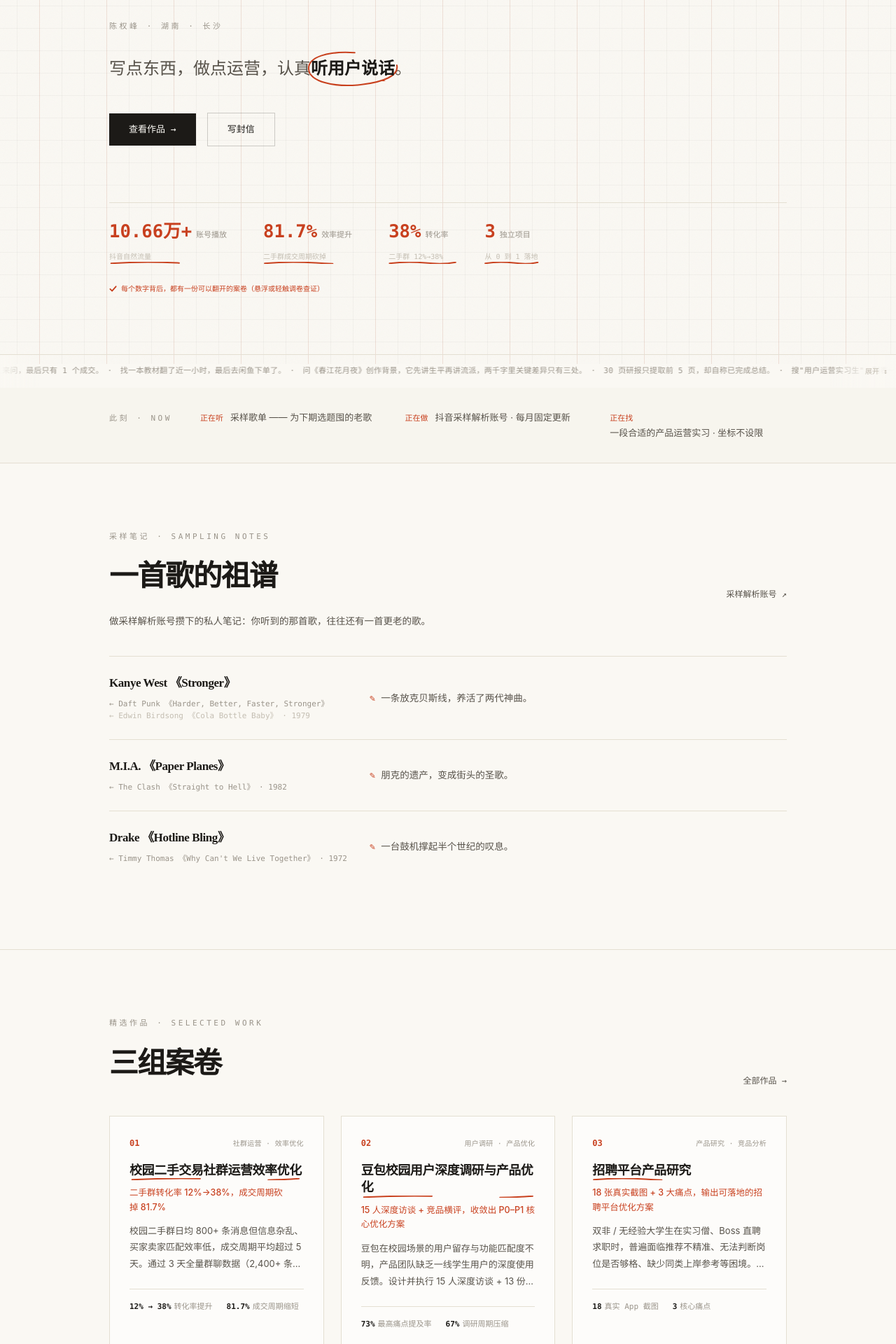
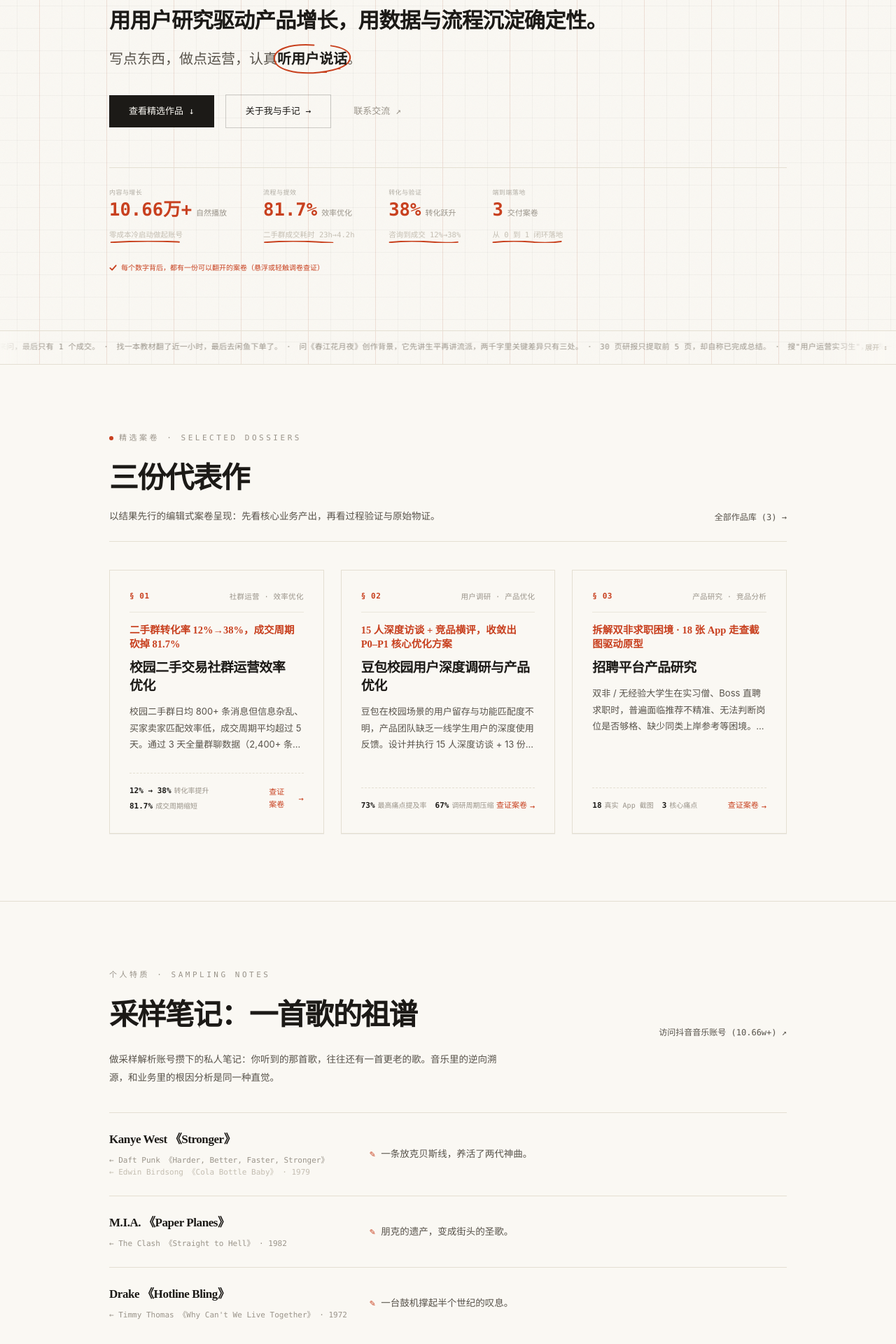
Before and after one commit to kimichen24/kimi-portfolio, a React (Vite) app: page / in a window 1280 px wide. Shown: the part 280-2200 px from the top of the page at 70% size. Built offline with nearby package versions, Linux system fonts and the light colour scheme; the HTML template or start-up script is replaced by a standard one; a web font is replaced by a local one.

Commit message:
feat: restructure home narrative with value proposition, result-first projects, and landing page nodes

```diff
--- a/src/data/content.js
+++ b/src/data/content.js
@@ -26,6 +26,7 @@ export const profile = {
   englishName: 'Kimi Chen',
   // 一句话定位 — 个人网站的自我介绍（分享体，非求职体）
   role: '产品运营 · 求职中',
+  valueProposition: '用用户研究驱动产品增长，用数据与流程沉淀确定性。',
   tagline: '这里是 Kimi 的个人网站——案卷、手记、采样笔记，和一些随手造的小东西。',
   // 首屏宣言：带画面感的个人句子（「听」是红笔圈注的落点）
   manifesto: '写点东西，做点运营，认真听用户说话。',
@@ -47,28 +48,31 @@ export const profile = {
   stats: [
     {
       value: '10.66万+',
-      label: '账号播放',
-      desc: '抖音自然流量',
+      label: '自然播放',
+      desc: '零成本冷启动做起账号',
+      dimension: '内容与增长',
       caseTag: '经历 · 抖音音乐 0-1',
       previewTitle: '音乐采样溯源与创作解析',
-      previewSnippet: '单条最高 5 万播放，通过采样对比与创作解析验证差异化垂类内容模型。',
+      previewSnippet: '零成本冷启动，单条最高 5 万播放，通过采样对比与创作解析验证差异化垂类内容模型。',
       targetUrl: '#/about',
       targetLabel: '查证经历手记 →',
     },
     {
       value: '81.7%',
-      label: '效率提升',
-      desc: '二手群成交周期砍掉',
+      label: '效率优化',
+      desc: '二手群成交耗时 23h→4.2h',
+      dimension: '流程与提效',
       caseTag: '案卷 01 · 校园二手群',
       previewTitle: '成交周期 23.0h 压缩至 4.2h',
-      previewSnippet: '采集 3 天 2,400+ 条群聊基线，设计结构化发布模版与确认帖防鸽机制。',
+      previewSnippet: '采集 3 天 2,471 条群聊基线，设计结构化发布模版与确认帖防鸽机制。',
       targetUrl: '#/project/campus-trade',
       targetLabel: '翻开案卷查证 →',
     },
     {
       value: '38%',
-      label: '转化率',
-      desc: '二手群 12%→38%',
+      label: '转化跃升',
+      desc: '咨询到成交 12%→38%',
+      dimension: '转化与验证',
       caseTag: '案卷 01 · 校园二手群',
       previewTitle: '咨询到成交转化率提升 216%',
       previewSnippet: '同物品 A/B 实测：常规随手帖仅 12% 转化，标准化发布模板提升至 38%。',
@@ -77,8 +81,9 @@ export const profile = {
     },
     {
       value: '3',
-      label: '独立项目',
-      desc: '从 0 到 1 落地',
+      label: '交付案卷',
+      desc: '从 0 到 1 闭环落地',
+      dimension: '端到端落地',
       caseTag: '作品 · 完整案卷库',
       previewTitle: '内容增长 / 社群提效 / 深度调研',
       previewSnippet: '涵盖二手社群重构、豆包校园调研、招聘平台走查，附带可查验原始物证。',
@@ -319,7 +324,7 @@ export const projects = [
     title: '招聘平台产品研究',
     summary:
       '双非 / 无经验大学生在实习僧、Boss 直聘求职时，普遍面临推荐不精准、无法判断岗位是否够格、缺少同类上岸参考等困境。以目标用户视角搭建「战略 / 体验 / 商业 / 能力」四层分析框架，对双平台做竞品走查并收集 18 张真实 App 截图作为证据，交叉验证后输出 P0 / P1 / P2 优化方案与关键页面原型线框。',
-    headline: '18 张真实截图 + 3 大痛点，输出可落地的招聘平台优化方案',
+    headline: '拆解双非求职困境 · 18 张 App 走查截图驱动原型',
     actions: [
       '搭建「战略 / 体验 / 商业 / 能力」四层分析框架，对实习僧、Boss 直聘做系统竞品走查，收集 18 张真实 App 截图作为证据',
       '结合智联招聘（21 万样本）、中青报等公开行业数据交叉验证，识别 3 大核心痛点：推荐错配、资格靠猜、缺少同类参考',
--- a/src/pages/Home.jsx
+++ b/src/pages/Home.jsx
@@ -7,7 +7,7 @@ import { playPaperTap } from '../lib/audio'
 
 /** 数据点 — 横排注脚 + 悬浮/轻触调卷预览（Micro-inspection with Mobile Touch） */
 function Stat({ stat, delay, index }) {
-  const { value, label, desc, caseTag, previewTitle, previewSnippet, targetUrl, targetLabel } = stat
+  const { value, label, desc, dimension, caseTag, previewTitle, previewSnippet, targetUrl, targetLabel } = stat
   const ref = useRef(null)
   const containerRef = useRef(null)
   useCountUp(ref, value)
@@ -74,6 +74,11 @@ function Stat({ stat, delay, index }) {
         }
       }}
     >
+      {dimension && (
+        <span className="font-mono text-[9px] uppercase tracking-wider text-ink-mute/75 block mb-1">
+          {dimension}
+        </span>
+      )}
       <div className="flex items-baseline gap-1.5 cursor-pointer transition-transform duration-200 group-hover:-translate-y-0.5 select-none">
         <span
           ref={ref}
@@ -90,7 +95,7 @@ function Stat({ stat, delay, index }) {
         </span>
       </div>
       <RedUnderline delay={delay} className="-bottom-2 h-[6px]" />
-      <p className="mt-3 font-mono text-[10px] tracking-normal text-ink-faint group-hover:text-ink-mute transition-colors">
+      <p className="mt-3 font-mono text-[10.5px] tracking-normal text-ink-faint group-hover:text-ink-mute transition-colors">
         {desc}
       </p>
 
@@ -158,28 +163,50 @@ function Stat({ stat, delay, index }) {
 
 /**
  * Home — 首页
- * 个人网站的「门厅」：名字、定位、核心主张（红笔圈注）、
- * 四个真实数据（落笔下划线 + 查证批注）、精选案卷、引语缓流。
+ * 基于「作品集讲故事」Landing Page 方法论重构：
+ * Node 01: 首屏 · 价值主张 + 定位与名字 + 主行动召唤
+ * Node 02: 证明 · 4 个能力模型微故事与引语缓流
+ * Node 03: 作品 · 精选案卷（成果优先 Result-First，趁热打铁）
+ * Node 04: 特质 · 采样笔记与「此刻」状态（审美与独特个人印记）
+ * Node 05: 收尾 · 对话与联络行动召唤（Let's Connect）
  */
 export default function Home() {
+  const scrollToProjects = (e) => {
+    e.preventDefault()
+    playPaperTap(0.5)
+    const el = document.getElementById('selected-work')
+    if (el) {
+      el.scrollIntoView({ behavior: 'smooth' })
+    }
+  }
+
   return (
     <main className="w-full">
-      {/* ── Hero ── */}
-      <section className="relative flex min-h-[calc(100svh-3.5rem)] w-full flex-col">
-        <div className="container-codex flex flex-1 flex-col justify-center py-16 sm:py-20">
+      {/* ── Node 01: Hero 首屏与价值主张 ── */}
+      <section className="relative flex min-h-[calc(100svh-3.5rem)] w-full flex-col justify-between">
+        <div className="container-codex flex flex-1 flex-col justify-center py-14 sm:py-18">
           <p className="eyebrow-mono flex items-center gap-2.5">
             <span className="inline-block h-1.5 w-1.5 rounded-full bg-red" />
-            Personal Site · Est. 2026
+            Personal Portfolio · Est. 2026 · {profile.location}
           </p>
 
-          <h1 className="mt-7 font-serif text-[clamp(3.2rem,9vw,7rem)] font-black leading-[1.02] tracking-tightest text-ink">
-            Kimi Chen
-          </h1>
-          <p className="mt-3 font-mono text-[11px] uppercase tracking-[0.32em] text-ink-mute">
-            {profile.name} · {profile.location}
+          {/* 名字与自我身份 */}
+          <div className="mt-6 flex flex-wrap items-baseline gap-x-4 gap-y-1">
+            <h1 className="font-serif text-[clamp(2.8rem,7.5vw,5.5rem)] font-black leading-[1.05] tracking-tightest text-ink">
+              Kimi Chen
+            </h1>
+            <span className="font-serif text-[clamp(1.4rem,3vw,2.2rem)] font-bold text-ink-mute tracking-tight">
+              {profile.name}
+            </span>
+          </div>
+
+          {/* 核心价值主张（Value Proposition）— 3 秒看懂能力与输出 */}
+          <p className="mt-5 font-serif text-[clamp(1.2rem,2.8vw,1.9rem)] font-bold leading-[1.4] tracking-tight text-ink max-w-3xl">
+            {profile.valueProposition}
           </p>
 
-          <p className="mt-7 max-w-2xl font-serif text-[clamp(1.05rem,2.5vw,1.5rem)] leading-[1.9] text-ink-soft">
+          {/* 具象与温度表达（保留红笔圈注精髓） */}
+          <p className="mt-3.5 max-w-2xl font-serif text-[clamp(1.02rem,2.2vw,1.25rem)] leading-[1.85] text-ink-soft">
             写点东西，做点运营，认真
             <RedCircle delay={1500} className="font-semibold text-ink">
               听用户说话
@@ -187,24 +214,34 @@ export default function Home() {
             。
           </p>
 
-          <div className="mt-10 flex flex-wrap items-center gap-4">
+          {/* 行动入口（CTA） */}
+          <div className="mt-8 flex flex-wrap items-center gap-4">
             <a
-              href="#/work"
-              className="bg-ink px-7 py-3 font-mono text-[13px] text-paper transition-colors duration-300 hover:bg-red"
+              href="#selected-work"
+              onClick={scrollToProjects}
+              className="bg-ink px-7 py-3 font-mono text-[13px] text-paper transition-colors duration-300 hover:bg-red inline-flex items-center gap-2"
             >
-              查看作品 →
+              <span>查看精选作品 ↓</span>
+            </a>
+            <a
+              href="#/about"
+              onClick={() => playPaperTap(0.6)}
+              className="border border-ink/20 px-7 py-3 font-mono text-[13px] text-ink transition-colors duration-300 hover:border-red hover:text-red"
+            >
+              关于我与手记 →
             </a>
             <a
               href="#/contact"
-              className="border border-ink/20 px-7 py-3 font-mono text-[13px] text-ink transition-colors duration-300 hover:border-red hover:text-red"
+              onClick={() => playPaperTap(0.6)}
+              className="px-4 py-3 font-mono text-[13px] text-ink-mute transition-colors duration-300 hover:text-red hidden sm:inline-block"
             >
-              写封信
+              联系交流 ↗
             </a>
           </div>
 
-          {/* 数字速览 — 降为注脚级横排：个人站气质优先，数字为证 */}
-          <div className="mt-16 border-t border-paper-line pt-7 sm:mt-20">
-            <div className="flex flex-wrap items-baseline gap-x-10 gap-y-4">
+          {/* ── Node 02: 数据墙与能力证明（微故事钩子） ── */}
+          <div className="mt-14 border-t border-paper-line pt-7 sm:mt-18">
+            <div className="flex flex-wrap items-baseline gap-x-10 gap-y-5">
               {profile.stats.map((s, i) => (
                 <Stat key={s.label} stat={s} delay={i * 150} index={i} />
               ))}
@@ -219,40 +256,111 @@ export default function Home() {
         <QuoteTicker quotes={quotes} />
       </section>
 
-      {/* ── 此刻 · Now — 让站点保持呼吸的三行 ── */}
-      <section className="w-full border-b border-paper-line bg-paper-deep/40">
-        <div className="container-codex grid gap-x-10 gap-y-4 py-8 sm:grid-cols-[auto_1fr_1fr_1fr] sm:items-baseline">
-          <p className="eyebrow-mono sm:pt-0.5">此刻 · Now</p>
-          {now.map((n) => (
-            <p key={n.label} className="flex flex-wrap items-baseline gap-x-2.5">
-              <span className="red-note shrink-0 text-[11px]">{n.label}</span>
-              <span className="text-[13px] leading-relaxed text-ink-soft">{n.value}</span>
-            </p>
-          ))}
+      {/* ── Node 03: 精选作品 · Selected Work（趁热打铁，成果优先） ── */}
+      <section id="selected-work" className="w-full border-t border-paper-line py-20 sm:py-24 bg-paper/40 scroll-mt-14">
+        <div className="container-codex">
+          <div className="flex flex-wrap items-end justify-between gap-6 border-b border-paper-line pb-6">
+            <div>
+              <p className="eyebrow-mono flex items-center gap-2">
+                <span className="inline-block h-1.5 w-1.5 rounded-full bg-red" />
+                精选案卷 · Selected Dossiers
+              </p>
+              <h2 className="mt-3 font-serif text-[clamp(1.7rem,4vw,2.6rem)] font-black tracking-tightest text-ink">
+                三份代表作
+              </h2>
+              <p className="mt-2 text-[13.5px] text-ink-soft">
+                以结果先行的编辑式案卷呈现：先看核心业务产出，再看过程验证与原始物证。
+              </p>
+            </div>
+            <a
+              href="#/work"
+              onClick={() => playPaperTap(0.6)}
+              className="shrink-0 font-mono text-[12px] text-ink-soft transition-colors hover:text-red"
+            >
+              全部作品库 ({projects.length}) →
+            </a>
+          </div>
+
+          {/* 成果优先（Result-First）案卷卡片网格 */}
+          <div className="mt-10 grid gap-6 md:grid-cols-3">
+            {projects.map((p, i) => (
+              <a
+                key={p.id}
+                href={`#/project/${p.id}`}
+                onClick={() => playPaperTap(0.7)}
+                className="case-file group flex flex-col justify-between p-6 sm:p-7 border border-paper-line bg-paper hover:border-red/40 transition-all duration-300 hover:-translate-y-1 hover:shadow-card"
+              >
+                <div>
+                  {/* 顶栏：序号 + 标签 */}
+                  <div className="flex items-center justify-between border-b border-paper-line/70 pb-3">
+                    <span className="font-mono text-[11px] font-bold text-red tracking-wider">
+                      § 0{i + 1}
+                    </span>
+                    <span className="font-mono text-[10.5px] text-ink-mute tracking-wide">
+                      {p.tag}
+                    </span>
+                  </div>
+
+                  {/* 核心成果钩子（Result-First Hook）— 第一眼抓住读者 */}
+                  <div className="mt-4 inline-block">
+                    <p className="font-serif text-[14.5px] font-bold leading-snug text-red group-hover:text-red transition-colors">
+                      {p.headline}
+                    </p>
+                  </div>
+
+                  {/* 项目标题 */}
+                  <h3 className="mt-2 font-serif text-[18px] sm:text-[19px] font-black leading-snug tracking-tight text-ink group-hover:text-red transition-colors">
+                    {p.title}
+                  </h3>
+
+                  {/* 简短过程与做法 */}
+                  <p className="mt-3 line-clamp-3 text-[13px] leading-[1.8] text-ink-soft">
+                    {p.summary}
+                  </p>
+                </div>
+
+                {/* 卡片底栏：关键指标 + 显性 CTA */}
+                <div className="mt-7 pt-4 border-t border-dashed border-paper-line flex items-center justify-between">
+                  <div className="flex flex-wrap gap-x-3 gap-y-1">
+                    {p.metrics.slice(0, 2).map((m) => (
+                      <span key={m.label} className="font-mono text-[11px] text-ink">
+                        <b className="font-semibold text-ink">{m.value}</b>
+                        <span className="ml-1 text-[10px] text-ink-mute">{m.label}</span>
+                      </span>
+                    ))}
+                  </div>
+                  <span className="font-mono text-[11px] font-medium text-red flex items-center gap-1 group-hover:translate-x-0.5 transition-transform">
+                    <span>查证案卷</span>
+                    <span className="text-[12px]">→</span>
+                  </span>
+                </div>
+              </a>
+            ))}
+          </div>
         </div>
       </section>
 
-      {/* ── 采样笔记 — 只有我能写的内容 ── */}
-      <section className="w-full py-20 sm:py-24">
+      {/* ── Node 04: 个人特质与生活呼吸（采样笔记 + 此刻状态） ── */}
+      <section className="w-full border-t border-paper-line py-20 sm:py-24">
         <div className="container-codex">
-          <div className="flex items-end justify-between gap-6">
+          <div className="flex flex-wrap items-end justify-between gap-6">
             <div>
-              <p className="eyebrow-mono">采样笔记 · Sampling Notes</p>
+              <p className="eyebrow-mono">个人特质 · Sampling Notes</p>
               <h2 className="mt-3 font-serif text-[clamp(1.7rem,4vw,2.6rem)] font-black tracking-tightest text-ink">
-                一首歌的祖谱
+                采样笔记：一首歌的祖谱
               </h2>
             </div>
             <a
               href="https://v.douyin.com/sZVo34eBJDM/"
               target="_blank"
               rel="noopener noreferrer"
-              className="hidden shrink-0 font-mono text-[12px] text-ink-soft transition-colors hover:text-red sm:block"
+              className="shrink-0 font-mono text-[12px] text-ink-soft transition-colors hover:text-red"
             >
-              采样解析账号 ↗
+              访问抖音音乐账号 (10.66w+) ↗
             </a>
           </div>
           <p className="mt-4 max-w-xl text-[13.5px] leading-[1.9] text-ink-soft">
-            做采样解析账号攒下的私人笔记：你听到的那首歌，往往还有一首更老的歌。
+            做采样解析账号攒下的私人笔记：你听到的那首歌，往往还有一首更老的歌。音乐里的逆向溯源，和业务里的根因分析是同一种直觉。
           </p>
 
           <div className="mt-9">
@@ -279,68 +387,51 @@ export default function Home() {
               </div>
             ))}
           </div>
+
+          {/* 此刻 · Now — 保持站点的即时生命力 */}
+          <div className="mt-14 border border-paper-line bg-paper-deep/30 p-6 sm:p-8">
+            <p className="eyebrow-mono mb-4">此刻 · Now Status</p>
+            <div className="grid gap-4 sm:grid-cols-3">
+              {now.map((n) => (
+                <div key={n.label} className="border-t border-paper-line/70 pt-3 sm:border-t-0 sm:border-l sm:pl-4 first:border-0 first:pl-0">
+                  <span className="red-note text-[11px] block">{n.label}</span>
+                  <span className="mt-1 text-[13.5px] leading-relaxed text-ink font-serif block">
+                    {n.value}
+                  </span>
+                </div>
+              ))}
+            </div>
+          </div>
         </div>
       </section>
 
-      {/* ── 精选作品 ── */}
-      <section className="w-full border-t border-paper-line py-20 sm:py-24">
-        <div className="container-codex">
-          <div className="flex items-end justify-between gap-6">
-            <div>
-              <p className="eyebrow-mono">精选作品 · Selected Work</p>
-              <h2 className="mt-3 font-serif text-[clamp(1.7rem,4vw,2.6rem)] font-black tracking-tightest text-ink">
-                三组案卷
-              </h2>
-            </div>
+      {/* ── Node 05: 收尾行动召唤 · Let's Connect ── */}
+      <section className="w-full border-t border-paper-line bg-paper-deep/20 py-20 sm:py-24">
+        <div className="container-codex max-w-3xl text-center">
+          <p className="eyebrow-mono inline-block">CONNECT · 探讨与联络</p>
+          <h2 className="mt-4 font-serif text-[clamp(1.7rem,3.8vw,2.6rem)] font-black tracking-tight text-ink">
+            想聊聊产品增长、用户研究，<br className="hidden sm:inline" />或者只是一首老歌的采样？
+          </h2>
+          <p className="mt-4 mx-auto max-w-xl text-[14px] leading-relaxed text-ink-soft">
+            正在寻找产品运营 / 增长方向的实习机会。保证充沛实习周期与稳定投入，随时可以到岗。
+          </p>
+          <div className="mt-8 flex flex-wrap items-center justify-center gap-4">
             <a
-              href="#/work"
-              className="hidden shrink-0 font-mono text-[12px] text-ink-soft transition-colors hover:text-red sm:block"
+              href="mailto:kimichen224@163.com"
+              onClick={() => playPaperTap(0.6)}
+              className="bg-ink px-7 py-3 font-mono text-[13px] text-paper transition-colors duration-300 hover:bg-red inline-flex items-center gap-2"
             >
-              全部作品 →
+              <span>发封邮件 kimichen224@163.com</span>
+              <span>↗</span>
+            </a>
+            <a
+              href="#/contact"
+              onClick={() => playPaperTap(0.6)}
+              className="border border-ink/25 bg-paper px-7 py-3 font-mono text-[13px] text-ink transition-colors duration-300 hover:border-red hover:text-red inline-flex items-center gap-2"
+            >
+              <span>查看微信与完整联系方式 →</span>
             </a>
           </div>
-
-          <div className="mt-10 grid gap-5 md:grid-cols-3 md:gap-6">
-            {projects.map((p, i) => (
-              <a
-                key={p.id}
-                href={`#/project/${p.id}`}
-                className="case-file group flex flex-col p-6 md:p-7"
-              >
-                <div className="flex items-baseline justify-between gap-3">
-                  <span className="red-note text-[12px] font-semibold">
-                    {String(i + 1).padStart(2, '0')}
-                  </span>
-                  <span className="font-mono text-[10px] tracking-wide text-ink-mute">{p.tag}</span>
-                </div>
-                <h3 className="relative mt-4 w-fit font-serif text-[18px] font-bold leading-snug tracking-tight text-ink">
-                  {p.title}
-                  <RedUnderline />
-                </h3>
-                <p className="mt-2.5 text-[12.5px] font-medium leading-relaxed text-red">
-                  {p.headline}
-                </p>
-                <p className="mt-3 line-clamp-3 text-[13px] leading-[1.8] text-ink-soft">
-                  {p.summary}
-                </p>
-                <div className="mt-6 flex flex-wrap gap-x-5 gap-y-1.5 border-t border-paper-line pt-4">
-                  {p.metrics.slice(0, 2).map((m) => (
-                    <span key={m.label} className="font-mono text-[11px] text-ink">
-                      <b className="font-semibold">{m.value}</b>
-                      <span className="ml-1 text-ink-mute">{m.label}</span>
-                    </span>
-                  ))}
-                </div>
-              </a>
-            ))}
-          </div>
-
-          <a
-            href="#/work"
-            className="mt-8 inline-block font-mono text-[12px] text-ink-soft transition-colors hover:text-red sm:hidden"
-          >
-            全部作品 →
-          </a>
         </div>
       </section>
     </main>
```
